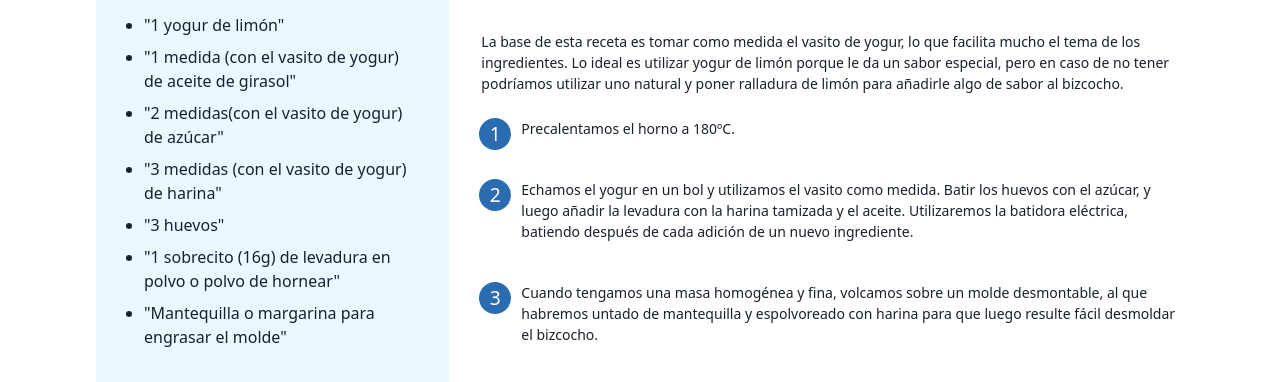
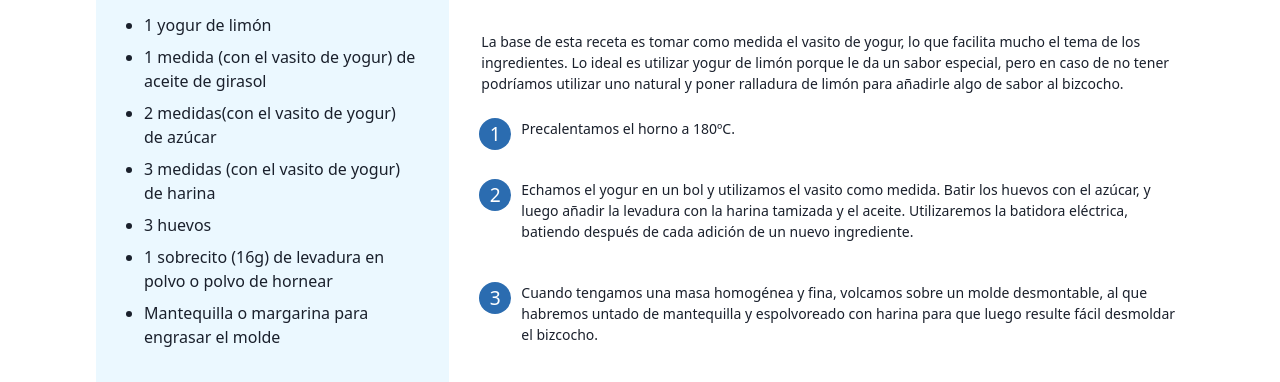
Before and after one commit to rubenRP/cookbook, a Gatsby site: page /bizcocho-de-yogur/ in a window 1280 px wide. Shown: the part 399-781 px from the top of the page. Built offline with nearby package versions, Linux system fonts and the light colour scheme; Gatsby itself is replaced by a stand-in of ours.

Commit message:
CMS Fixes and new recipe

```diff
--- a/content/recipes/bizcocho-de-yogur/index.md
+++ b/content/recipes/bizcocho-de-yogur/index.md
@@ -4,22 +4,24 @@ date: 2020-05-24T10:49:00.474Z
 published: true
 main_image: bizcocho-de-yogur.jpg
 taxonomy:
-  category: Postres
+  category:
+    - Postres
   tag:
     - horno
     - postres
 ingredients:
-  - '"1 yogur de limón"'
-  - '"1 medida (con el vasito de yogur) de aceite de girasol"'
-  - '"2 medidas(con el vasito de yogur) de azúcar"'
-  - '"3 medidas (con el vasito de yogur) de harina"'
-  - '"3 huevos"'
-  - '"1 sobrecito (16g) de levadura en polvo o polvo de hornear"'
-  - '"Mantequilla o margarina para engrasar el molde"'
-servings: "8"
+  - "1 yogur de limón"
+  - "1 medida (con el vasito de yogur) de aceite de girasol"
+  - "2 medidas(con el vasito de yogur) de azúcar"
+  - "3 medidas (con el vasito de yogur) de harina"
+  - "3 huevos"
+  - "1 sobrecito (16g) de levadura en polvo o polvo de hornear"
+  - "Mantequilla o margarina para engrasar el molde"
+servings: 8
 cooking_time: 45m
 source: https://www.pequerecetas.com/receta/bizcocho-de-yogur/
 ---
+
 La base de esta receta es tomar como medida el vasito de yogur, lo que facilita mucho el tema de los ingredientes. Lo ideal es utilizar yogur de limón porque le da un sabor especial, pero en caso de no tener podríamos utilizar uno natural y poner ralladura de limón para añadirle algo de sabor al bizcocho.
 
 1. Precalentamos el horno a 180ºC.
--- a/static/admin/config.yml
+++ b/static/admin/config.yml
@@ -28,7 +28,7 @@ collections:
         label: Taxonomy
         widget: "object"
         fields:
-          - { name: category, label: Category, required: false }
+          - { name: category, label: Category, widget: "list", required: false }
           - { name: tag, label: Tags, widget: "list", required: false }
       - {
           name: ingredients,
@@ -36,7 +36,7 @@ collections:
           widget: "list",
           required: false,
         }
-      - { name: servings, label: Servings, required: false }
+      - { name: servings, label: Servings, widget: "number", required: false }
       - { name: cooking_time, label: Cooking Time, required: false }
       - { name: source, label: Source, required: false }
       - { name: video, label: Video, required: false }
```
